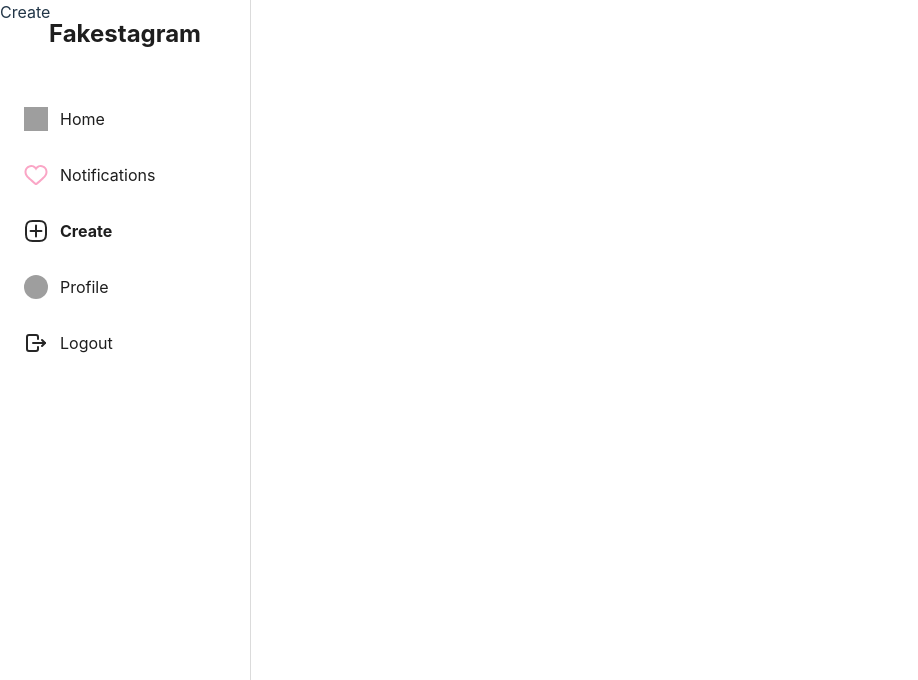
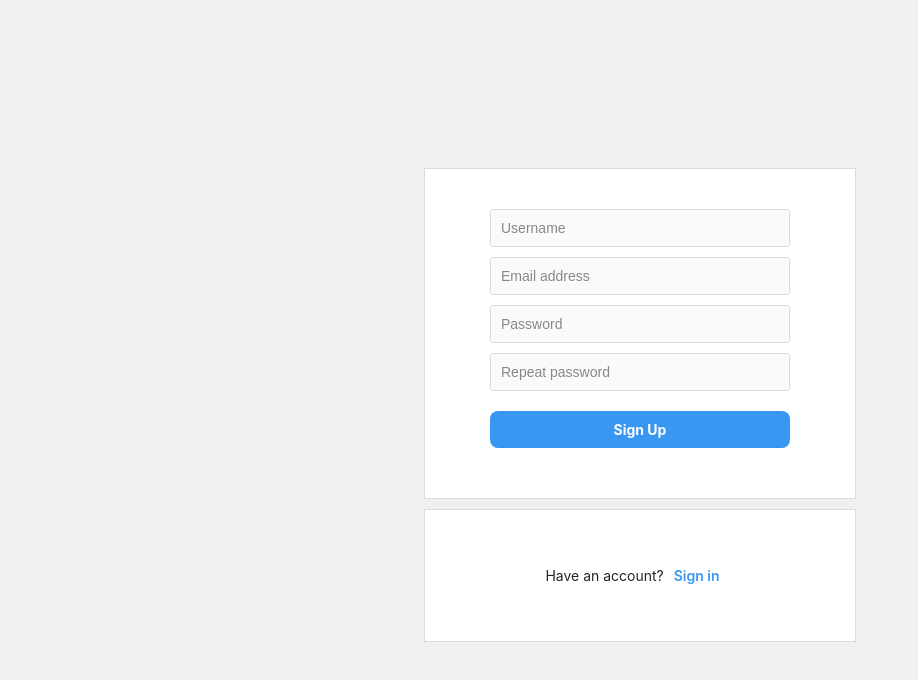
Before and after one commit to mathiassellanes/Obligatorio-fakesgram, a React (Vite) app: page /create in a window 1280 px wide. Shown: the top 680 px of the page, without its empty margins (0-918 px from the left). Built offline with nearby package versions, Linux system fonts and the light colour scheme; grey boxes are pictures that could not be loaded.

Commit message:
fixed layout

```diff
--- a/src/components/Layout/index.tsx
+++ b/src/components/Layout/index.tsx
@@ -1,14 +1,21 @@
 import { Outlet } from "react-router-dom";
 import Sidebar from "./sidebar";
+import Register from "../../routes/Register";
 
 const Layout = () => {
-
-  return (
-    <div className="layout">
-      <Sidebar />
-      <Outlet />
-    </div>
-  );
+  const logueado = false;
+  if (logueado) {
+    return (
+      <div>
+        <Sidebar/>
+        <Outlet/>
+      </div>
+    );
+  } else {
+    return (
+      <Register/>
+    );
+  }
 };
 
 export default Layout;
--- a/src/components/Layout/styles.scss
+++ b/src/components/Layout/styles.scss
@@ -1,3 +1,5 @@
 .layout {
   display: flex;
+  width: 100vw;
+  background-color: yellow;
 }
--- a/src/index.css
+++ b/src/index.css
@@ -1,4 +1,14 @@
-:root {
+body {
+  margin: 0;
+  width: 100%;
+  display: flex;
+  min-width: 320px;
+  min-height: 100vh;
+}
+
+#root {
+  display: flex;
+  width: 100vw !important;
   font-family: Inter, system-ui, Avenir, Helvetica, Arial, sans-serif;
   line-height: 1.5;
   font-weight: 400;
@@ -20,13 +30,6 @@ a {
 }
 a:hover {
   color: #535bf2;
-}
-
-body {
-  margin: 0;
-  display: flex;
-  min-width: 320px;
-  min-height: 100vh;
 }
 
 button {
--- a/src/routes/Login/index.tsx
+++ b/src/routes/Login/index.tsx
@@ -0,0 +1,60 @@
+import React, { useState } from 'react';
+import Input from '../../components/input';
+import './styles.scss';
+import Button from '../../components/button';
+import { Link } from 'react-router-dom';
+
+const Login = () => {
+    const [form, setForm] = useState({
+        email: '',
+        password: ''
+    });
+
+    const handleChange = (e: React.ChangeEvent<HTMLInputElement>) => {
+        const { name, value } = e.target;
+        setForm((prev) => ({
+            ...prev,
+            [name]: value,
+        }));
+    };
+
+    const handleSubmit = (e: React.MouseEvent<HTMLButtonElement>) => {
+        e.preventDefault();
+        console.log('Form submitted:', form);
+    };
+
+    return (
+        <div className='container-login'>
+                <div className='form-container'>
+                        <Input
+                        label={''}
+                        value={form.email}
+                        onChange={handleChange}
+                        name={'email'}
+                        type='email'
+                        placeholder='Email address'
+                        />
+
+                        <Input
+                        label={''}
+                        value={form.password}
+                        onChange={handleChange}
+                        name={'password'}
+                        type='password'
+                        placeholder='Password'
+                        />
+
+                        <Button
+                        label={'Log In'}
+                        onClick={handleSubmit}
+                        />
+                </div>
+                <div className='signUp-container'>
+                        <p className='signUp-container-paragraph'>Don't have an account?</p>
+                        <Link to='/' className='signUp-container-link'>Sign up</Link>
+                </div>
+        </div>
+    );
+};
+
+export default Login;
--- a/src/routes/Login/styles.scss
+++ b/src/routes/Login/styles.scss
@@ -0,0 +1,51 @@
+.container-login {
+    display: flex;
+    flex-direction: column;
+    justify-content: center;
+    align-items: center;
+    width: 100%;
+    height: 100vh;
+    background-color: #f0f0f0;
+}
+
+.form-container, .signUp-container {
+    max-width: 350px;
+    padding: 40px;
+    margin: 10px auto 0 auto;
+    border: 1px solid #dbdbdb;
+    background-color: #fff;
+    text-align: center;
+    width: 100%; /* Ensure both containers take the same width */
+
+}
+
+.signUp-container {
+    display: flex;
+    flex-direction: row;
+    justify-content: center;
+    align-items: center;
+}
+
+.signUp-container-paragraph {
+    font-size: 14px;
+    color: #262626;
+    text-align: center;
+    margin-top: 15px;
+    margin-bottom: 15px;
+    margin-right: 10px;
+    font-weight: 400;
+}
+
+.signUp-container-link {
+    color: #3897f0;
+    font-weight: 600;
+    text-decoration: none;
+    cursor: pointer;
+
+    font-size: 14px;
+    text-align: center;
+    margin-top: 15px;
+    margin-bottom: 15px;
+    margin-right: 15px;
+
+}
--- a/src/routes/Register/index.tsx
+++ b/src/routes/Register/index.tsx
@@ -26,7 +26,7 @@ const Register = () => {
   };
 
   return (
-    <div className='root'>
+    <div className='container-register'>
         <div className='form-container'>
             <Input
             label={''}
--- a/src/routes/Register/styles.scss
+++ b/src/routes/Register/styles.scss
@@ -1,8 +1,9 @@
-.root {
+.container-register {
     display: flex;
     flex-direction: column;
     justify-content: center;
     align-items: center;
+    width: 100%;
     height: 100vh;
     background-color: #f0f0f0;
 }
@@ -10,7 +11,7 @@
 .form-container, .logIn-container {
     max-width: 350px;
     padding: 40px;
-    margin: 5% auto 0 auto;
+    margin: 10px auto 0 auto;
     border: 1px solid #dbdbdb;
     background-color: #fff;
     text-align: center;
--- a/src/utils/constants/routes.tsx
+++ b/src/utils/constants/routes.tsx
@@ -7,6 +7,7 @@ import Layout from "../../components/Layout";
 import Notifications from "../../routes/Notifications";
 import Profile from "../../routes/Profile";
 import Register from "../../routes/Register";
+import Login from "../../routes/Login";
 
 export const BrowserRouter = createBrowserRouter([
   {
@@ -32,7 +33,7 @@ export const BrowserRouter = createBrowserRouter([
     ]
   },
   {
-    element: <Register />,
-    path: "register",
+    element: <Login />,
+    path: "login",
   },
 ]);
```
